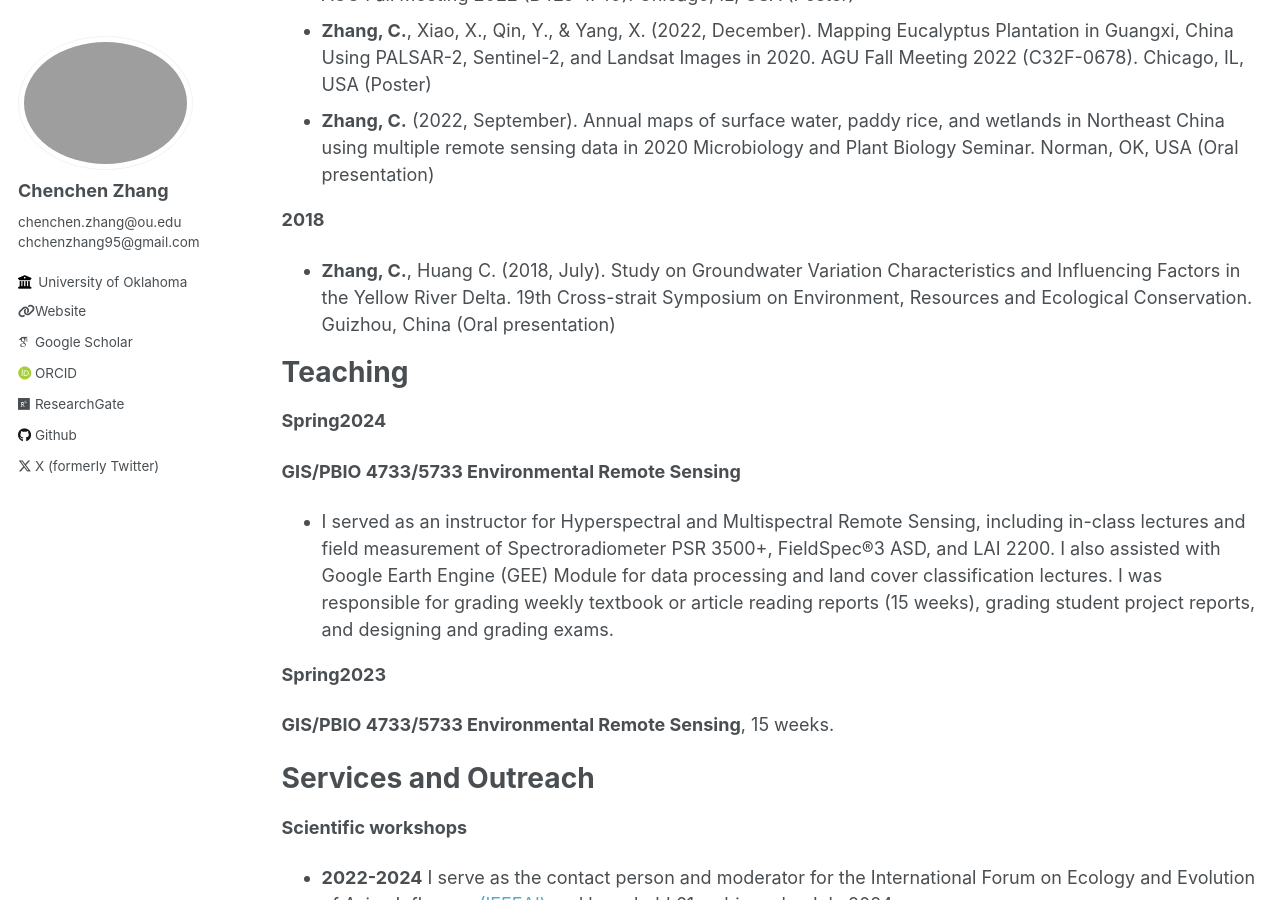
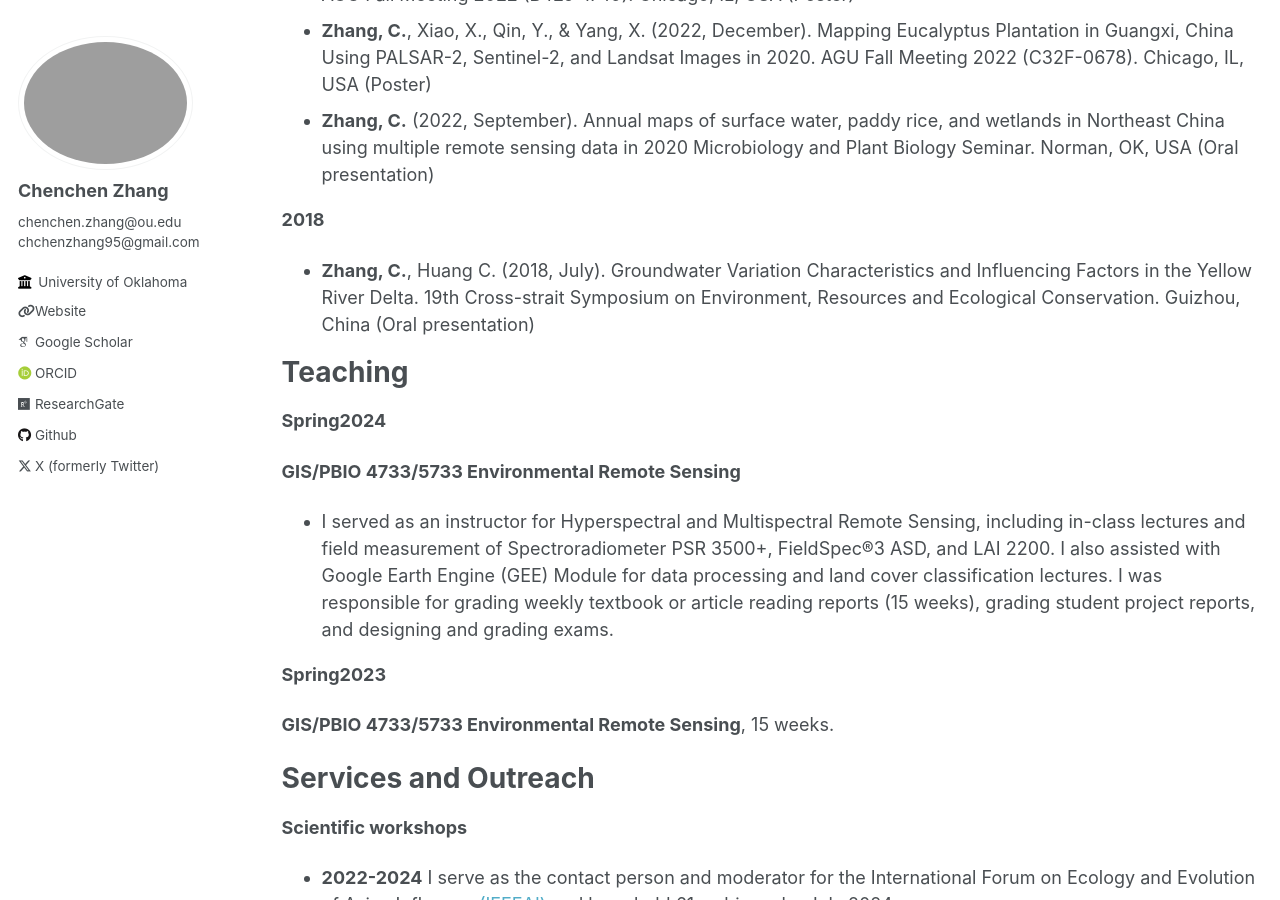
Before and after one commit to rszcc/rszcc.github.io, a Jekyll site: the page built from _pages/cv.md, in a window 1280 px wide and 900 px high, scrolled down 4273 px. Built offline with Jekyll 4.4.1, drawn with Linux system fonts in a browser that asks for light colours; some web fonts are replaced.

Commit message:
Update cv.md

```diff
--- a/_pages/cv.md
+++ b/_pages/cv.md
@@ -129,7 +129,7 @@ Conference Presentations
   - **Zhang, C.** (2022, September). Annual maps of surface water, paddy rice, and wetlands in Northeast China using multiple remote sensing data in 2020 Microbiology and Plant Biology Seminar. Norman, OK, USA (Oral presentation)
 
 **2018**
-  - **Zhang, C.**, Huang C. (2018, July). Study on Groundwater Variation Characteristics and Influencing Factors in the Yellow River Delta. 19th Cross-strait Symposium on Environment, Resources and Ecological Conservation. Guizhou, China (Oral presentation)
+  - **Zhang, C.**, Huang C. (2018, July). Groundwater Variation Characteristics and Influencing Factors in the Yellow River Delta. 19th Cross-strait Symposium on Environment, Resources and Ecological Conservation. Guizhou, China (Oral presentation)
 
 Teaching
 ======
```
